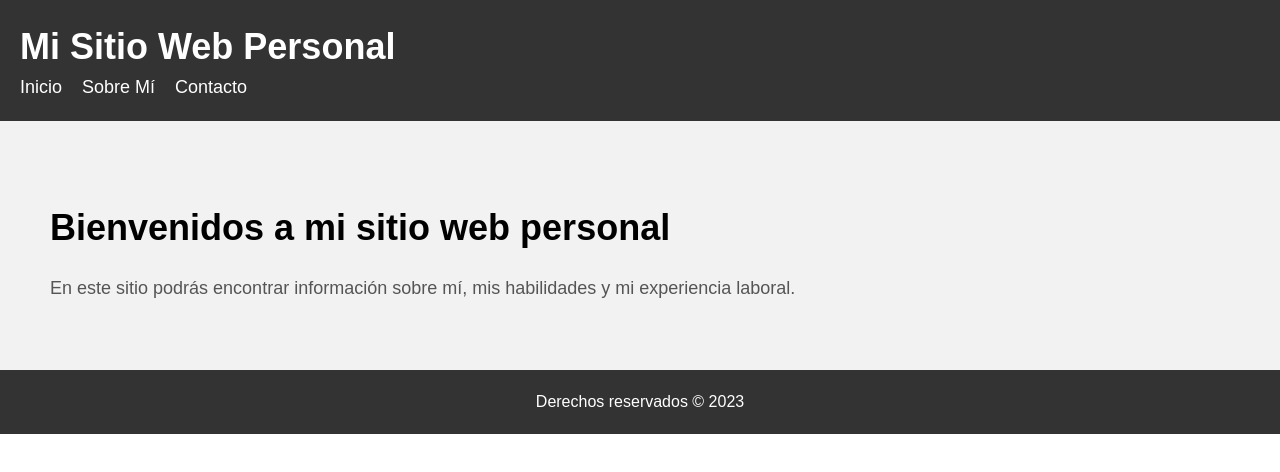
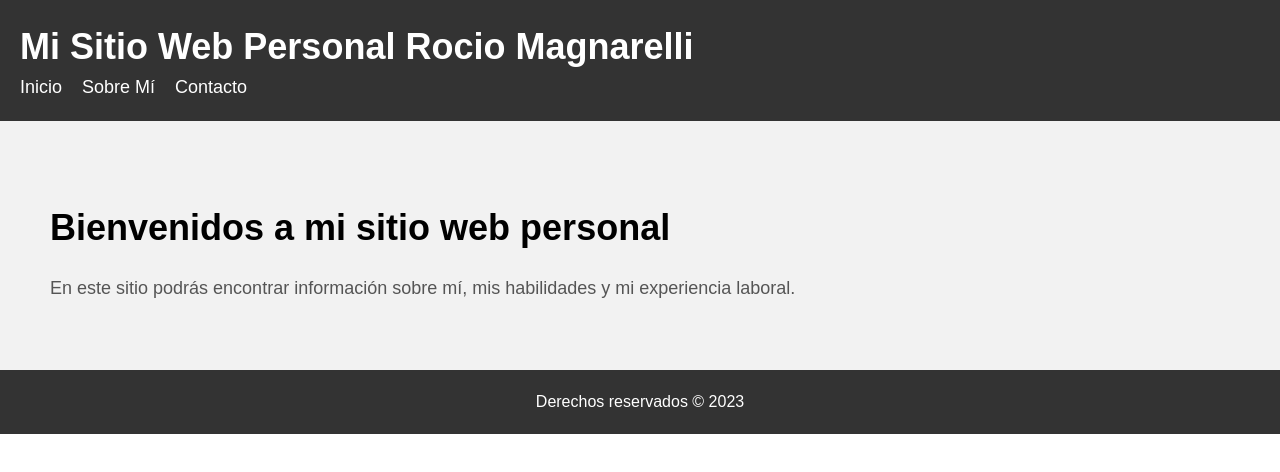
Before and after one commit to rochimag/trabajo_rocio_magnarelli, a plain HTML site: page index.html in a window 1280 px wide. Drawn offline with Linux system fonts and the light colour scheme.

Commit message:
se actualiza template, se modifican textos.

```diff
--- a/index.html
+++ b/index.html
@@ -1,12 +1,12 @@
 <!DOCTYPE html>
 <html>
   <head>
-    <title>Mi Sitio Web Personal</title>
+    <title>Mi Sitio Web Personal Rocio Magnarelli</title>
     <link rel="stylesheet" href="estilos.css">
   </head>
   <body>
     <header>
-      <h1>Mi Sitio Web Personal</h1>
+      <h1>Mi Sitio Web Personal Rocio Magnarelli</h1>
       <nav>
         <ul>
           <li><a href="index.html">Inicio</a></li>
```
